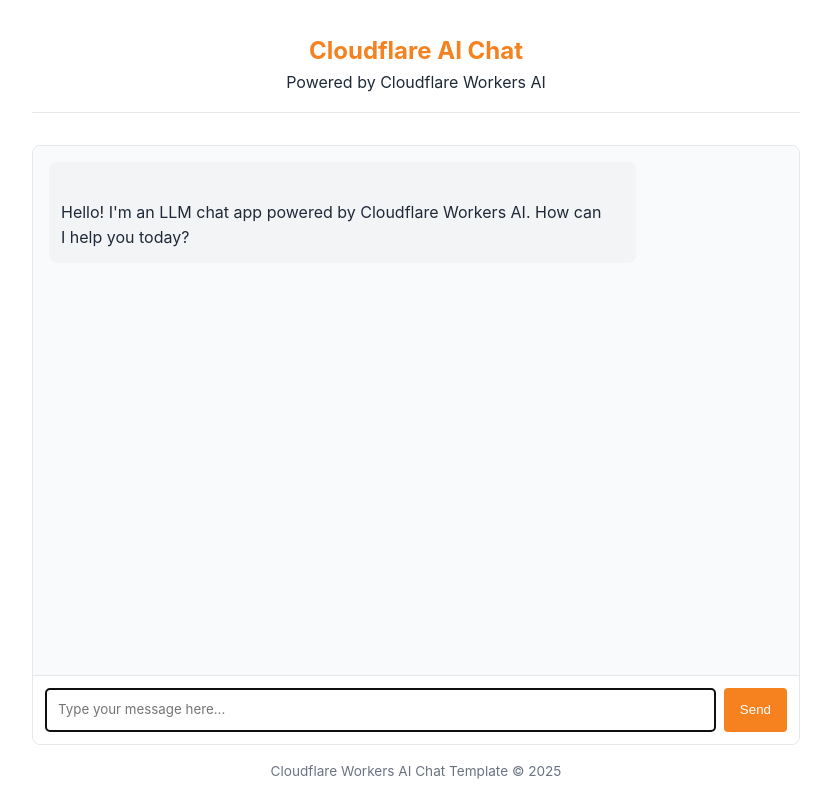
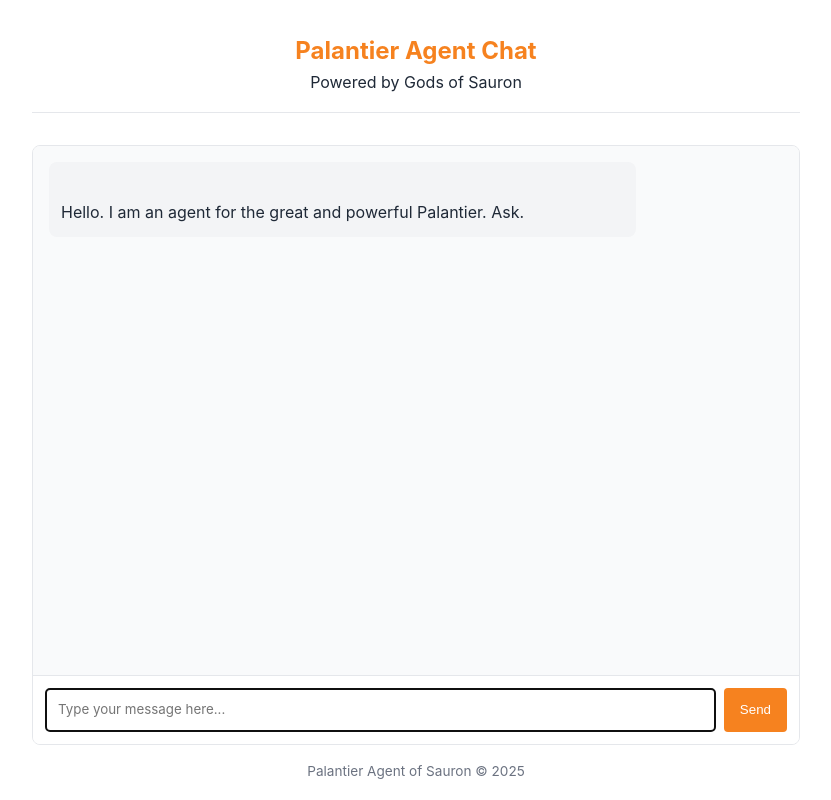
Before and after one commit to chase-winter/llm-chat-app-template, a website: page public/index.html in a window 1280 px wide. Shown: the whole page, without its empty margins (224-1055 px from the left). Drawn offline with Linux system fonts and the light colour scheme.

Commit message:
Update index.html

```diff
--- a/public/index.html
+++ b/public/index.html
@@ -144,16 +144,15 @@
 	</head>
 	<body>
 		<header>
-			<h1>Cloudflare AI Chat</h1>
-			<p>Powered by Cloudflare Workers AI</p>
+			<h1>Palantier Agent Chat</h1>
+			<p>Powered by Gods of Sauron</p>
 		</header>
 
 		<div class="chat-container">
 			<div id="chat-messages" class="chat-messages">
 				<div class="message assistant-message">
 					<p>
-						Hello! I'm an LLM chat app powered by Cloudflare Workers AI. How can
-						I help you today?
+						Hello. I am an agent for the great and powerful Palantier. Ask.
 					</p>
 				</div>
 			</div>
@@ -174,7 +173,7 @@
 		</div>
 
 		<footer>
-			<p>Cloudflare Workers AI Chat Template &copy; 2025</p>
+			<p>Palantier Agent of Sauron &copy; 2025</p>
 		</footer>
 
 		<!-- Chat app script -->
```
